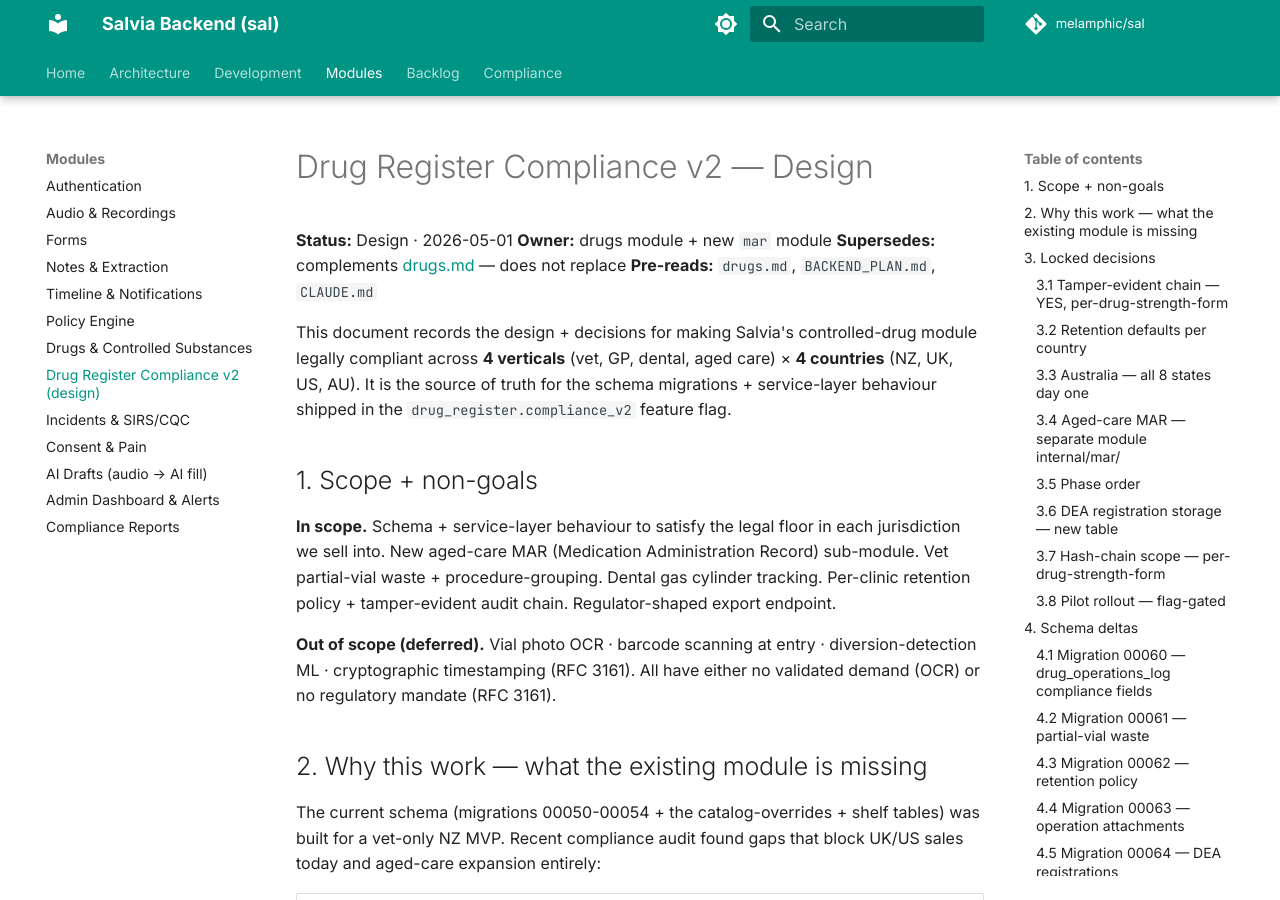
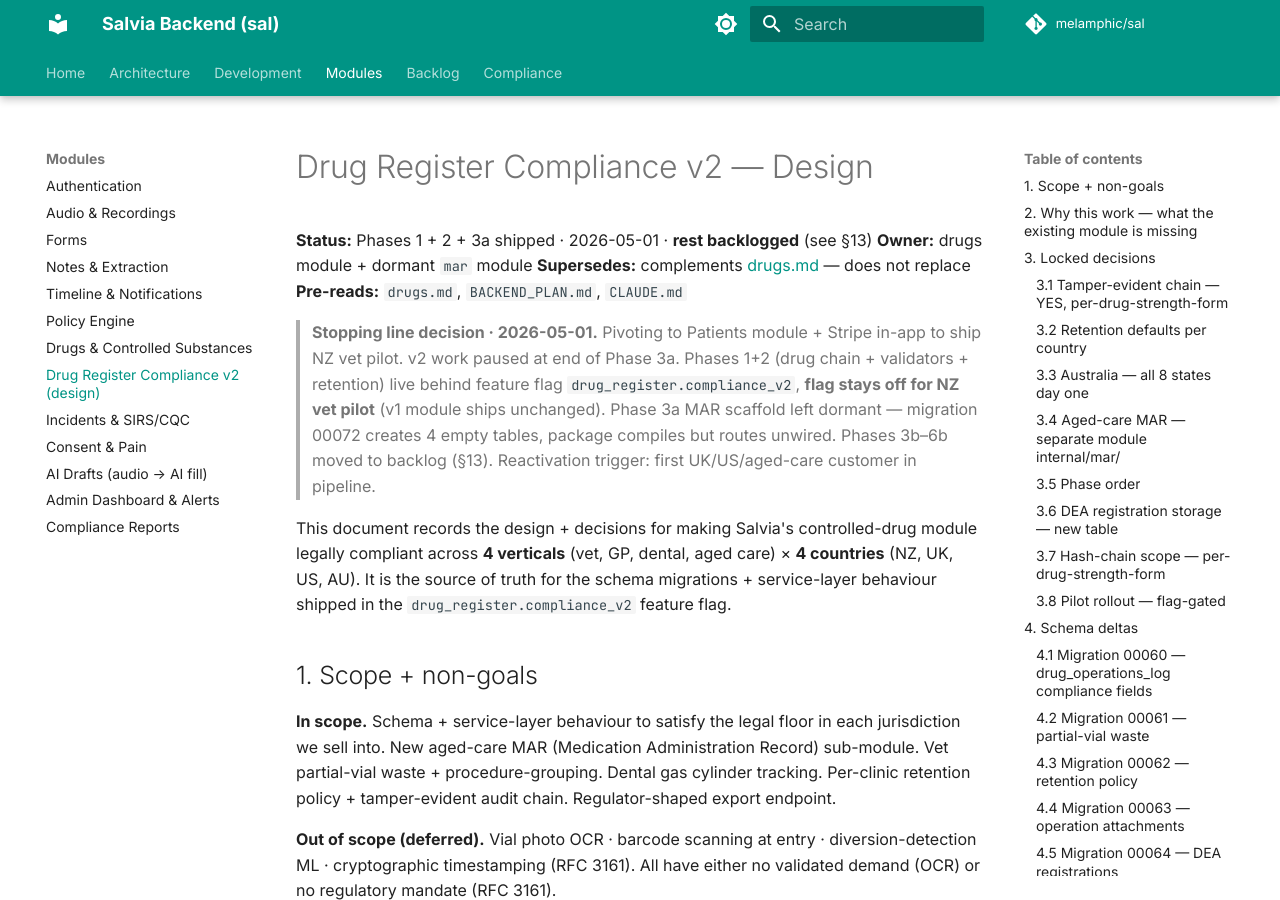
Before and after one commit to melamphic/sal, an MkDocs documentation site: the page built from docs/drug-register-compliance-v2.md, in a window 1280 px wide and 900 px high. Built offline with MkDocs 1.6.1 and Material for MkDocs 9.7.7, drawn with Linux system fonts in a browser that asks for light colours; comment, search, counter and statistics services are not loaded.

Commit message:
docs: update drug register compliance status to reflect v2 phase pause and backlog transition

```diff
--- a/docs/drug-register-compliance-v2.md
+++ b/docs/drug-register-compliance-v2.md
@@ -1,9 +1,18 @@
 # Drug Register Compliance v2 — Design
 
-**Status:** Design · 2026-05-01
-**Owner:** drugs module + new `mar` module
+**Status:** Phases 1 + 2 + 3a shipped · 2026-05-01 · **rest backlogged** (see §13)
+**Owner:** drugs module + dormant `mar` module
 **Supersedes:** complements [drugs.md](drugs.md) — does not replace
 **Pre-reads:** `drugs.md`, `BACKEND_PLAN.md`, `CLAUDE.md`
+
+> **Stopping line decision · 2026-05-01.** Pivoting to Patients module +
+> Stripe in-app to ship NZ vet pilot. v2 work paused at end of Phase 3a.
+> Phases 1+2 (drug chain + validators + retention) live behind feature
+> flag `drug_register.compliance_v2`, **flag stays off for NZ vet pilot**
+> (v1 module ships unchanged). Phase 3a MAR scaffold left dormant —
+> migration 00072 creates 4 empty tables, package compiles but routes
+> unwired. Phases 3b–6b moved to backlog (§13). Reactivation trigger:
+> first UK/US/aged-care customer in pipeline.
 
 This document records the design + decisions for making Salvia's controlled-drug
 module legally compliant across **4 verticals** (vet, GP, dental, aged care)
```
